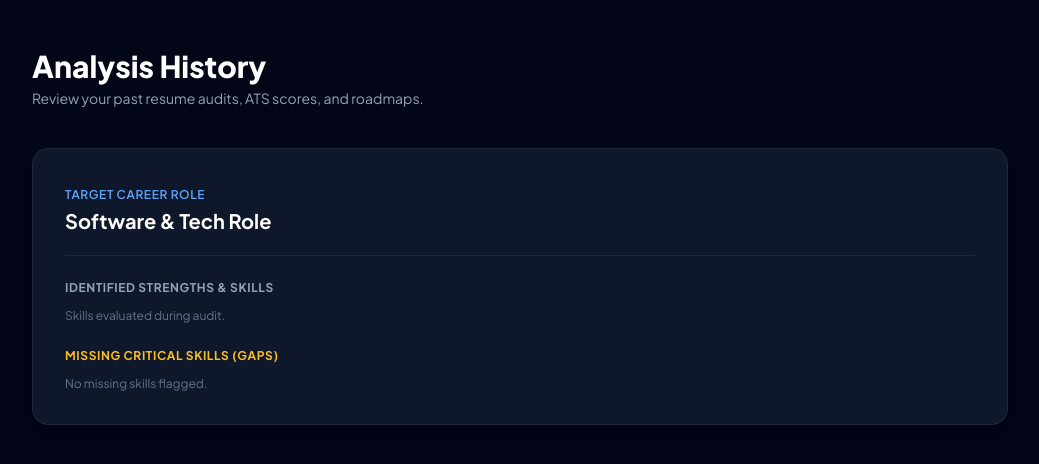
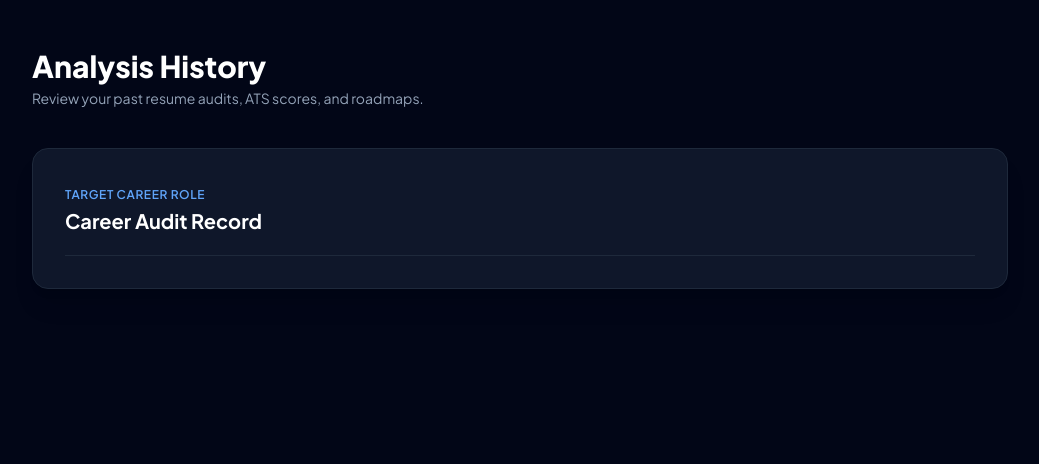
Before and after one commit to DevSatyam7/Ai-Resume-Analyzer, a Flask app: page /history in a window 1280 px wide. Shown: the part 69-533 px from the top of the page, without its empty margins (120-1159 px from the left). Run offline with Flask 3, Linux system fonts and the light colour scheme; the visitor is signed in with stand-in values (Sample User, id 1); tables that the repository leaves empty hold one stand-in row (values such as "Sample post"); some libraries are stand-ins or nearby versions.

Commit message:
Update history.html

```diff
--- a/templates/history.html
+++ b/templates/history.html
@@ -1,3 +1,4 @@
+
 {% extends "base.html" %}
 
 {% block content %}
@@ -8,17 +9,17 @@
     </div>
 
     {% if reports %}
-        <div class="space-y-8">
+        <div class="space-y-10">
             {% for item in reports %}
             {% set res = item.result %}
             <div class="bg-slate-900 border border-slate-800 rounded-2xl p-6 sm:p-8 shadow-xl space-y-6">
 
-                <!-- Header: Role & ATS Match Score -->
+                <!-- Header -->
                 <div class="flex flex-wrap items-center justify-between gap-4 border-b border-slate-800 pb-5">
                     <div>
                         <span class="text-xs font-semibold text-blue-400 uppercase tracking-wider">Target Career Role</span>
                         <h2 class="text-xl font-bold text-white mt-0.5">
-                            {{ res.role or res.target_role or "Software & Tech Role" }}
+                            {{ res.role or res.target_role or "Career Audit Record" }}
                         </h2>
                     </div>
                     {% if res.ats_score is defined %}
@@ -29,81 +30,70 @@
                     {% endif %}
                 </div>
 
-                <!-- 1. Identified Skills -->
-                {% set skills_list = res.skills or res.skills_found or res.matched_skills or res.extracted_skills or res.strengths %}
+                <!-- Profile Summary -->
+                {% if res.profile_summary %}
+                <div class="bg-slate-950 border border-slate-800 rounded-xl p-4">
+                    <h3 class="text-xs font-bold uppercase tracking-wider text-blue-400 mb-1">Executive Summary</h3>
+                    <p class="text-slate-300 text-sm leading-relaxed">{{ res.profile_summary }}</p>
+                </div>
+                {% endif %}
+
+                <!-- Matched Skills -->
+                {% set s_list = res.matched_skills or res.skills %}
+                {% if s_list %}
                 <div>
-                    <h3 class="text-xs font-bold uppercase tracking-wider text-slate-400 mb-3">Identified Strengths & Skills</h3>
+                    <h3 class="text-xs font-bold uppercase tracking-wider text-slate-400 mb-2">Identified Skills</h3>
                     <div class="flex flex-wrap gap-2">
-                        {% if skills_list and skills_list is iterable and skills_list is not string %}
-                            {% for skill in skills_list %}
-                                <span class="inline-flex items-center gap-1.5 bg-blue-500/10 border border-blue-500/30 text-blue-300 text-xs font-medium px-3.5 py-1.5 rounded-lg">
+                        {% for skill in s_list %}
+                            <span class="inline-flex items-center gap-1.5 bg-blue-500/10 border border-blue-500/30 text-blue-300 text-xs px-3 py-1.5 rounded-lg">
                                 <span class="text-blue-400">✓</span> {{ skill }}
                             </span>
                         {% endfor %}
-                        {% elif skills_list and skills_list is string %}
-                            {% for skill in skills_list.split(',') %}
-                                <span class="inline-flex items-center gap-1.5 bg-blue-500/10 border border-blue-500/30 text-blue-300 text-xs font-medium px-3.5 py-1.5 rounded-lg">
-                                    <span class="text-blue-400">✓</span> {{ skill.strip() }}
-                                </span>
-                            {% endfor %}
-                        {% else %}
-                            <span class="text-slate-500 text-xs">Skills evaluated during audit.</span>
-                        {% endif %}
                     </div>
                 </div>
+                {% endif %}
 
-                <!-- 2. Missing Skills (Gaps) -->
-                {% set missing_list = res.missing_skills or res.skill_gaps or res.gaps %}
+                <!-- Missing Skills -->
+                {% if res.missing_skills %}
                 <div>
-                    <h3 class="text-xs font-bold uppercase tracking-wider text-amber-400 mb-3">Missing Critical Skills (Gaps)</h3>
+                    <h3 class="text-xs font-bold uppercase tracking-wider text-amber-400 mb-2">Missing Skills (Gaps)</h3>
                     <div class="flex flex-wrap gap-2">
-                        {% if missing_list and missing_list is iterable and missing_list is not string %}
-                            {% for m_skill in missing_list %}
-                                <span class="inline-flex items-center gap-1.5 bg-amber-500/10 border border-amber-500/30 text-amber-300 text-xs font-medium px-3.5 py-1.5 rounded-lg">
+                        {% for m_skill in res.missing_skills %}
+                            <span class="inline-flex items-center gap-1.5 bg-amber-500/10 border border-amber-500/30 text-amber-300 text-xs px-3 py-1.5 rounded-lg">
                                 <span class="text-amber-400">⚠</span> {{ m_skill }}
                             </span>
                         {% endfor %}
-                        {% elif missing_list and missing_list is string %}
-                            {% for m_skill in missing_list.split(',') %}
-                                <span class="inline-flex items-center gap-1.5 bg-amber-500/10 border border-amber-500/30 text-amber-300 text-xs font-medium px-3.5 py-1.5 rounded-lg">
-                                    <span class="text-amber-400">⚠</span> {{ m_skill.strip() }}
-                                </span>
-                            {% endfor %}
-                        {% else %}
-                            <span class="text-slate-500 text-xs">No missing skills flagged.</span>
-                        {% endif %}
                     </div>
                 </div>
+                {% endif %}
 
-                <!-- 3. Targeted Roadmap -->
+                <!-- Roadmap -->
                 {% if res.roadmap %}
                 <div>
-                    <h3 class="text-xs font-bold uppercase tracking-wider text-emerald-400 mb-3">Preparation Roadmap</h3>
-                    {% if res.roadmap is iterable and res.roadmap is not string %}
+                    <h3 class="text-xs font-bold uppercase tracking-wider text-emerald-400 mb-3">Roadmap</h3>
                     <div class="space-y-3">
                         {% for step in res.roadmap %}
-                                <div class="bg-slate-950 border border-slate-800/80 rounded-xl p-4">
-                                    {% if step is mapping %}
-                                        <div class="flex items-center gap-2 mb-1.5">
-                                            <span class="w-2 h-2 rounded-full bg-emerald-400"></span>
-                                            <h4 class="text-sm font-bold text-emerald-400">
-                                                {{ step.phase or step.week or step.title or "Milestone Phase" }}
-                                            </h4>
-                                        </div>
-                                        <p class="text-sm text-slate-300 pl-4 border-l border-slate-800 leading-relaxed">
-                                            {{ step.tasks or step.description or step }}
-                                        </p>
-                                    {% else %}
-                                        <p class="text-sm text-slate-300 leading-relaxed">{{ step }}</p>
-                                    {% endif %}
+                        <div class="bg-slate-950 border border-slate-800 rounded-xl p-4">
+                            <h4 class="text-xs font-bold text-emerald-400 mb-1">{{ step.phase }}</h4>
+                            <p class="text-sm text-slate-300 leading-relaxed">{{ step.tasks }}</p>
                         </div>
                         {% endfor %}
                     </div>
-                    {% else %}
-                        <div class="bg-slate-950 border border-slate-800/80 rounded-xl p-5 text-sm text-slate-300 whitespace-pre-line leading-relaxed">
-                            {{ res.roadmap }}
                 </div>
                 {% endif %}
+
+                <!-- Interview Questions -->
+                {% if res.interview_questions %}
+                <div>
+                    <h3 class="text-xs font-bold uppercase tracking-wider text-purple-400 mb-3">Interview Questions</h3>
+                    <div class="space-y-3">
+                        {% for q in res.interview_questions %}
+                        <div class="bg-slate-950 border border-slate-800 rounded-xl p-4 space-y-1.5">
+                            <h4 class="text-sm font-semibold text-white">Q{{ loop.index }}: {{ q.question }}</h4>
+                            <p class="text-xs text-slate-400 pl-4 border-l border-purple-500/30">{{ q.tip }}</p>
+                        </div>
+                        {% endfor %}
+                    </div>
                 </div>
                 {% endif %}
 
```
Lines whose indentation alone changed are shown as unchanged.
